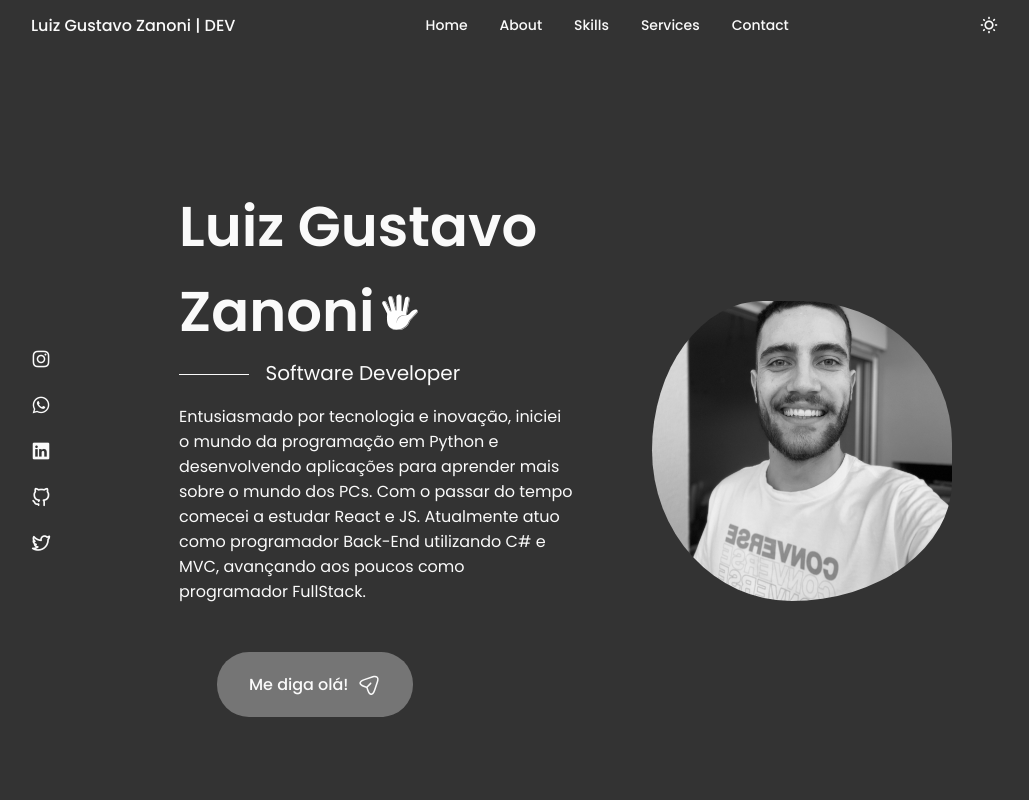
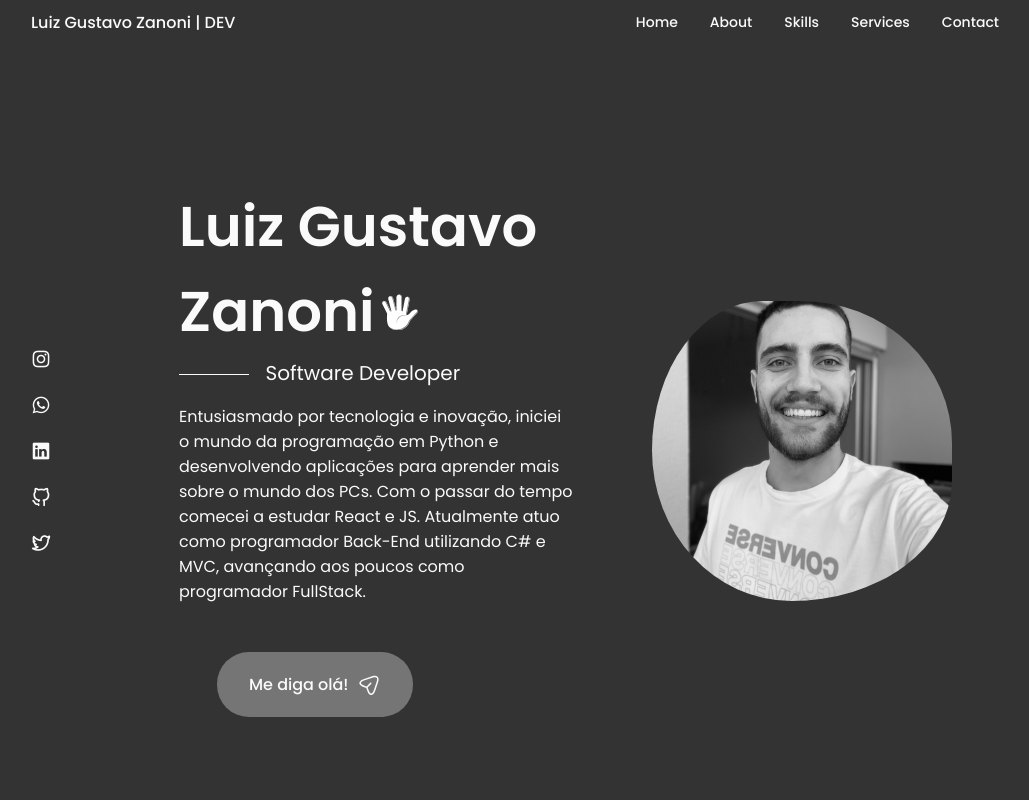
Before and after one commit to luizzanoni/portfolioReact, a React (Create React App) app: page / in a window 1280 px wide. Shown: the top 800 px of the page, without its empty margins (125-1154 px from the left). Built offline with nearby package versions, Linux system fonts and the light colour scheme.

Commit message:
remoção do button darkmode

```diff
--- a/src/components/header/Header.jsx
+++ b/src/components/header/Header.jsx
@@ -10,9 +10,9 @@ export const Header = () => {
   const [toggle, setToggle] = useState(false);
 
   // alert de button em construção
-  const toggleTheme = () => {
-    alert("Aguarde... Em fase de construção!")
-  }
+  // const toggleTheme = () => {
+  //   alert("Aguarde... Em fase de construção!")
+  // }
 
   return (
     <header className="header">
@@ -57,7 +57,7 @@ export const Header = () => {
           <i className="uil uil-times nav__close" onClick={() => setToggle((t) => !t)}></i>
         </div>
 
-        <div className="nav__button">
+        {/* <div className="nav__button">
           <a className="nav__button-icon" onClick={() => toggleTheme()} target="noreferrer">
             <i class="uil uil-sun"></i>
           </a>
@@ -65,7 +65,7 @@ export const Header = () => {
 
         <div className="nav__toggle" onClick={() => setToggle((t) => !t)}>
           <i className="uil uil-apps"></i>
-        </div>
+        </div> */}
       </nav>
     </header>
   );
```
